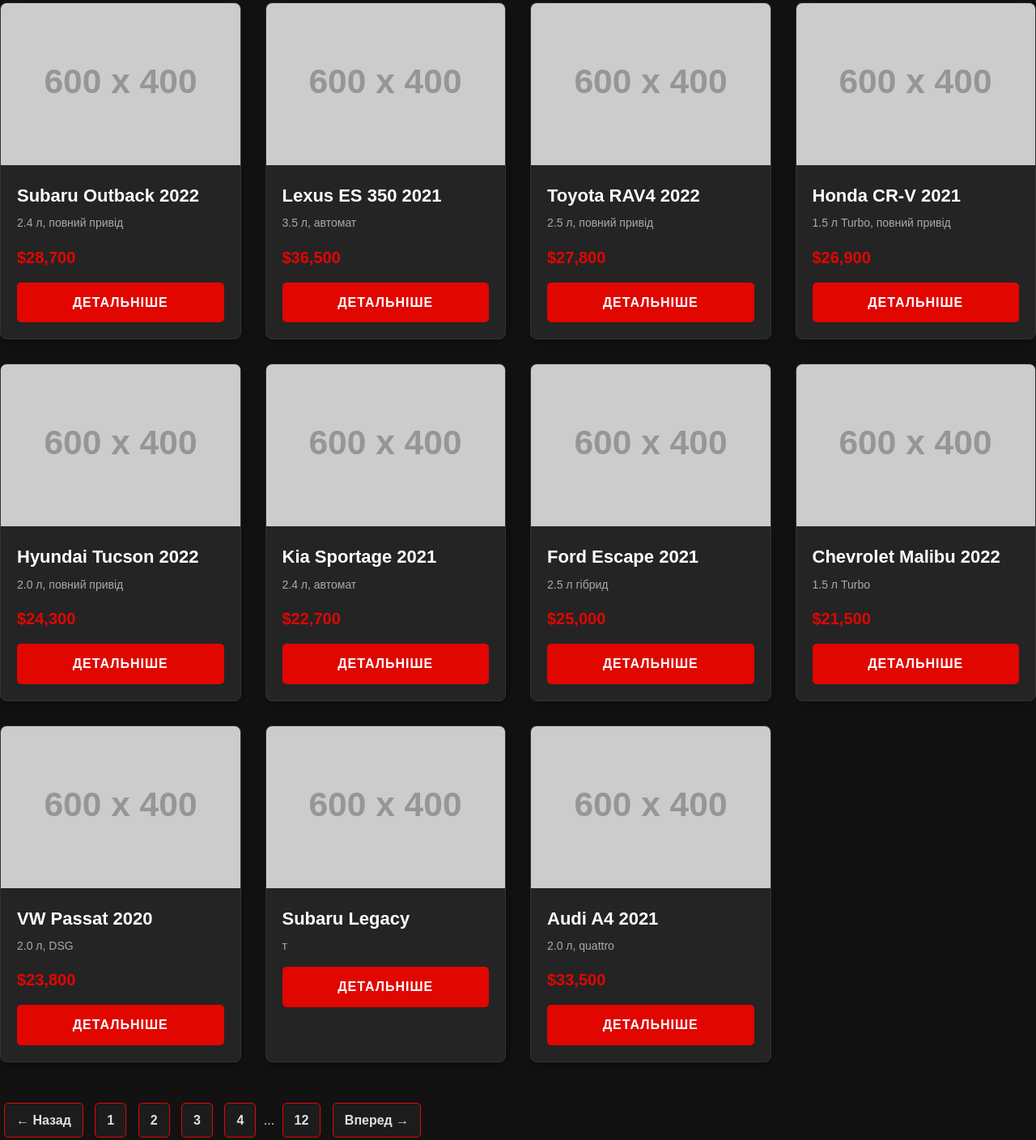
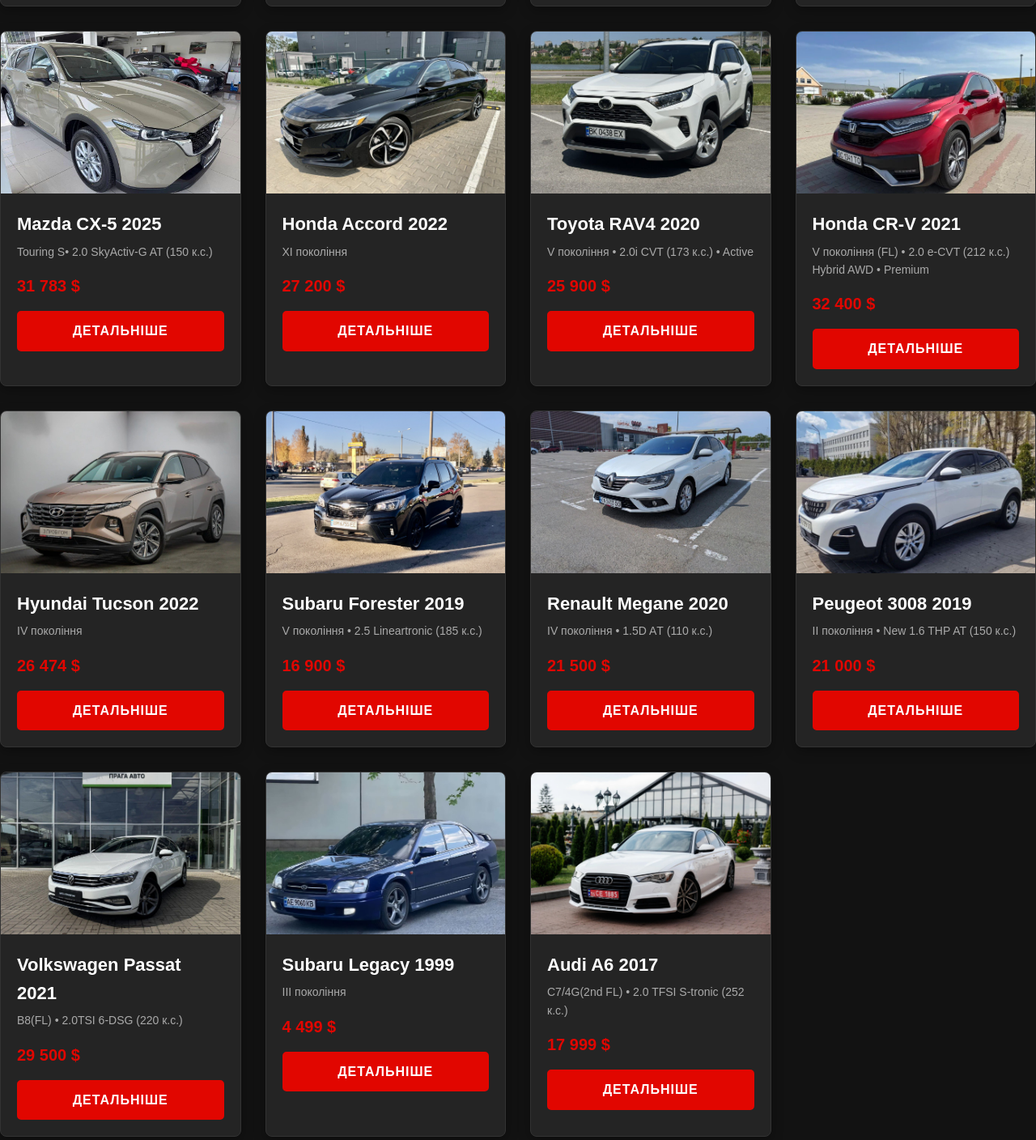
Before and after one commit to gluup0r/Gran-Drive-Motors, a plain HTML site: page catalog.html in a window 1280 px wide. Shown: the part 563-1971 px from the top of the page at 81% size. Drawn offline with Linux system fonts and the light colour scheme; placeholder pictures from the web are drawn by us.

Commit message:
заповнено каталог новими авто та розробка сайта закінчена

```diff
--- a/catalog.html
+++ b/catalog.html
@@ -21,37 +21,187 @@
         </div>
     </header>
         <div class="cars-grid">
-            <div class="car-card"><div class="car-image-container"><img src="https://via.placeholder.com/600x400/333/fff?text=Toyota+Camry" alt="Toyota Camry" class="car-image"></div><div class="car-info"><h3 class="car-title">Toyota Camry 2022</h3><p class="car-subtitle">2.5 л, автомат, передній привід</p><div class="car-price">$25,800</div><a href="#" class="btn-details">Детальніше</a></div></div>
 
-            <div class="car-card"><div class="car-image-container"><img src="https://via.placeholder.com/600x400/333/fff?text=Honda+Accord" alt="Honda Accord" class="car-image"></div><div class="car-info"><h3 class="car-title">Honda Accord 2021</h3><p class="car-subtitle">1.5 л Turbo, CVT</p><div class="car-price">$23,500</div><a href="#" class="btn-details">Детальніше</a></div></div>
+    <div class="car-card">
+        <div class="car-image-container">
+            <img src="img_catalog/camry.png" alt="Toyota Camry" class="car-image">
+        </div>
+        <div class="car-info">
+            <h3 class="car-title">Toyota Camry 2022</h3>
+            <p class="car-subtitle">VIII покоління (XV70) (FL)</p>
+            <div class="car-price">21 500 $</div>
+            <a href="https://auto.ria.com/uk/auto_toyota_camry_37952311.html" class="btn-details">Детальніше</a>
+        </div>
+    </div>
 
-            <div class="car-card"><div class="car-image-container"><img src="https://via.placeholder.com/600x400/333/fff?text=Nissan+Altima" alt="Nissan Altima" class="car-image"></div><div class="car-info"><h3 class="car-title">Nissan Altima 2022</h3><p class="car-subtitle">2.0 л, варіатор</p><div class="car-price">$22,300</div><a href="#" class="btn-details">Детальніше</a></div></div>
+    <div class="car-card">
+        <div class="car-image-container">
+            <img src="img_catalog/mazda6.png" alt="Mazda 6" class="car-image">
+        </div>
+        <div class="car-info">
+            <h3 class="car-title">Mazda 6 2020</h3>
+            <p class="car-subtitle">III покоління/GJ (2nd FL) • 2.0 AТ (165 к.с.)</p>
+            <div class="car-price">23 000 $</div>
+            <a href="https://auto.ria.com/uk/auto_mazda_6_38443119.html" class="btn-details">Детальніше</a>
+        </div>
+    </div>
 
-            <div class="car-card"><div class="car-image-container"><img src="https://via.placeholder.com/600x400/333/fff?text=Mazda+6" alt="Mazda 6" class="car-image"></div><div class="car-info"><h3 class="car-title">Mazda 6 2021</h3><p class="car-subtitle">2.5 л, автомат</p><div class="car-price">$24,900</div><a href="#" class="btn-details">Детальніше</a></div></div>
+    <div class="car-card">
+        <div class="car-image-container">
+            <img src="img_catalog/outlander.png" alt="Mitsubishi Outlander" class="car-image">
+        </div>
+        <div class="car-info">
+            <h3 class="car-title">Mitsubishi Outlander 2022</h3>
+            <p class="car-subtitle">II покоління • 2.4 CVT (167 к.с.)</p>
+            <div class="car-price">27 300 $</div>
+            <a href="https://auto.ria.com/uk/auto_mitsubishi_outlander_36108611.html" class="btn-details">Детальніше</a>
+        </div>
+    </div>
 
-            <div class="car-card"><div class="car-image-container"><img src="https://via.placeholder.com/600x400/333/fff?text=Subaru+Outback" alt="Subaru Outback" class="car-image"></div><div class="car-info"><h3 class="car-title">Subaru Outback 2022</h3><p class="car-subtitle">2.4 л, повний привід</p><div class="car-price">$28,700</div><a href="#" class="btn-details">Детальніше</a></div></div>
+    <div class="car-card">
+        <div class="car-image-container">
+            <img src="img_catalog/mazda3.png" alt="Mazda 3" class="car-image">
+        </div>
+        <div class="car-info">
+            <h3 class="car-title">Mazda 3 2021</h3>
+            <p class="car-subtitle">IV покоління • 2.5 Skyactiv AT (186 к.с.)</p>
+            <div class="car-price">18 999 $</div>
+            <a href="https://auto.ria.com/uk/auto_mazda_3_38438676.html" class="btn-details">Детальніше</a>
+        </div>
+    </div>
 
-            <div class="car-card"><div class="car-image-container"><img src="https://via.placeholder.com/600x400/333/fff?text=Lexus+ES+350" alt="Lexus ES 350" class="car-image"></div><div class="car-info"><h3 class="car-title">Lexus ES 350 2021</h3><p class="car-subtitle">3.5 л, автомат</p><div class="car-price">$36,500</div><a href="#" class="btn-details">Детальніше</a></div></div>
+    <div class="car-card">
+        <div class="car-image-container">
+            <img src="img_catalog/cx5.png" alt="Mazda CX-5" class="car-image">
+        </div>
+        <div class="car-info">
+            <h3 class="car-title">Mazda CX-5 2025</h3>
+            <p class="car-subtitle">Touring S• 2.0 SkyActiv-G AT (150 к.с.)</p>
+            <div class="car-price">31 783 $</div>
+            <a href="https://auto.ria.com/uk/newauto/auto-mazda-cx-5-2011819.html" class="btn-details">Детальніше</a>
+        </div>
+    </div>
 
-            <div class="car-card"><div class="car-image-container"><img src="https://via.placeholder.com/600x400/333/fff?text=Toyota+RAV4" alt="Toyota RAV4" class="car-image"></div><div class="car-info"><h3 class="car-title">Toyota RAV4 2022</h3><p class="car-subtitle">2.5 л, повний привід</p><div class="car-price">$27,800</div><a href="#" class="btn-details">Детальніше</a></div></div>
+    <div class="car-card">
+        <div class="car-image-container">
+            <img src="img_catalog/accord.png" alt="Honda Accord" class="car-image">
+        </div>
+        <div class="car-info">
+            <h3 class="car-title">Honda Accord 2022</h3>
+            <p class="car-subtitle">XI покоління</p>
+            <div class="car-price">27 200 $</div>
+            <a href="https://auto.ria.com/uk/auto_honda_accord_36975771.html" class="btn-details">Детальніше</a>
+        </div>
+    </div>
 
-            <div class="car-card"><div class="car-image-container"><img src="https://via.placeholder.com/600x400/333/fff?text=Honda+CR-V" alt="Honda CR-V" class="car-image"></div><div class="car-info"><h3 class="car-title">Honda CR-V 2021</h3><p class="car-subtitle">1.5 л Turbo, повний привід</p><div class="car-price">$26,900</div><a href="#" class="btn-details">Детальніше</a></div></div>
+    <div class="car-card">
+        <div class="car-image-container">
+            <img src="img_catalog/rav4.png" alt="Toyota RAV4" class="car-image">
+        </div>
+        <div class="car-info">
+            <h3 class="car-title">Toyota RAV4 2020</h3>
+            <p class="car-subtitle">V покоління • 2.0i CVT (173 к.с.) • Active</p>
+            <div class="car-price">25 900 $</div>
+            <a href="https://auto.ria.com/uk/auto_toyota_rav4_38460104.html" class="btn-details">Детальніше</a>
+        </div>
+    </div>
 
-            <div class="car-card"><div class="car-image-container"><img src="https://via.placeholder.com/600x400/333/fff?text=Hyundai+Tucson" alt="Hyundai Tucson" class="car-image"></div><div class="car-info"><h3 class="car-title">Hyundai Tucson 2022</h3><p class="car-subtitle">2.0 л, повний привід</p><div class="car-price">$24,300</div><a href="#" class="btn-details">Детальніше</a></div></div>
+    <div class="car-card">
+        <div class="car-image-container">
+            <img src="img_catalog/crv.png" alt="Honda CR-V" class="car-image">
+        </div>
+        <div class="car-info">
+            <h3 class="car-title">Honda CR-V 2021</h3>
+            <p class="car-subtitle">V покоління (FL) • 2.0 e-CVT (212 к.с.) Hybrid AWD • Premium</p>
+            <div class="car-price">32 400 $</div>
+            <a href="https://auto.ria.com/uk/auto_honda_cr-v_37871613.html" class="btn-details">Детальніше</a>
+        </div>
+    </div>
 
-            <div class="car-card"><div class="car-image-container"><img src="https://via.placeholder.com/600x400/333/fff?text=Kia+Sportage" alt="Kia Sportage" class="car-image"></div><div class="car-info"><h3 class="car-title">Kia Sportage 2021</h3><p class="car-subtitle">2.4 л, автомат</p><div class="car-price">$22,700</div><a href="#" class="btn-details">Детальніше</a></div></div>
+    <div class="car-card">
+        <div class="car-image-container">
+            <img src="img_catalog/tucson.png" alt="Hyundai Tucson" class="car-image">
+        </div>
+        <div class="car-info">
+            <h3 class="car-title">Hyundai Tucson 2022</h3>
+            <p class="car-subtitle">IV покоління</p>
+            <div class="car-price">26 474 $</div>
+            <a href="https://auto.ria.com/uk/auto_hyundai_tucson_38135448.html" class="btn-details">Детальніше</a>
+        </div>
+    </div>
 
-            <div class="car-card"><div class="car-image-container"><img src="https://via.placeholder.com/600x400/333/fff?text=Ford+Escape" alt="Ford Escape" class="car-image"></div><div class="car-info"><h3 class="car-title">Ford Escape 2021</h3><p class="car-subtitle">2.5 л гібрид</p><div class="car-price">$25,000</div><a href="#" class="btn-details">Детальніше</a></div></div>
+    <div class="car-card">
+        <div class="car-image-container">
+            <img src="img_catalog/forester.png" alt="Subaru Forester" class="car-image">
+        </div>
+        <div class="car-info">
+            <h3 class="car-title">Subaru Forester 2019</h3>
+            <p class="car-subtitle">V покоління • 2.5 Lineartronic (185 к.с.)</p>
+            <div class="car-price">16 900 $</div>
+            <a href="https://auto.ria.com/uk/auto_subaru_forester_37411936.html" class="btn-details">Детальніше</a>
+        </div>
+    </div>
 
-            <div class="car-card"><div class="car-image-container"><img src="https://via.placeholder.com/600x400/333/fff?text=Chevrolet+Malibu" alt="Chevrolet Malibu" class="car-image"></div><div class="car-info"><h3 class="car-title">Chevrolet Malibu 2022</h3><p class="car-subtitle">1.5 л Turbo</p><div class="car-price">$21,500</div><a href="#" class="btn-details">Детальніше</a></div></div>
+    <div class="car-card">
+        <div class="car-image-container">
+            <img src="img_catalog/megane.png" alt="Renault Megane" class="car-image">
+        </div>
+        <div class="car-info">
+            <h3 class="car-title">Renault Megane 2020</h3>
+            <p class="car-subtitle">IV покоління • 1.5D AТ (110 к.с.)</p>
+            <div class="car-price">21 500 $</div>
+            <a href="https://auto.ria.com/uk/auto_renault_megane_38241368.html" class="btn-details">Детальніше</a>
+        </div>
+    </div>
 
-            <div class="car-card"><div class="car-image-container"><img src="https://via.placeholder.com/600x400/333/fff?text=Volkswagen+Passat" alt="VW Passat" class="car-image"></div><div class="car-info"><h3 class="car-title">VW Passat 2020</h3><p class="car-subtitle">2.0 л, DSG</p><div class="car-price">$23,800</div><a href="#" class="btn-details">Детальніше</a></div></div>
+    <div class="car-card">
+        <div class="car-image-container">
+            <img src="img_catalog/3008.png" alt="Peugeot 3008" class="car-image">
+        </div>
+        <div class="car-info">
+            <h3 class="car-title">Peugeot 3008 2019</h3>
+            <p class="car-subtitle">II покоління • New 1.6 THP AT (150 к.с.)</p>
+            <div class="car-price">21 000 $</div>
+            <a href="https://auto.ria.com/uk/auto_peugeot_3008_38213632.html" class="btn-details">Детальніше</a>
+        </div>
+    </div>
 
-            <div class="car-card"><div class="car-image-container"><img src="https://via.placeholder.com/600x400/333/fff?text=BMW+320i" alt="Subaru Legacy" class="car-image"></div><div class="car-info"><h3 class="car-title">Subaru Legacy</h3><p class="car-subtitle">т</p><div class="car-price"></div><a href="#" class="btn-details">Детальніше</a></div></div>
+    <div class="car-card">
+        <div class="car-image-container">
+            <img src="img_catalog/passat.png" alt="VW Passat" class="car-image">
+        </div>
+        <div class="car-info">
+            <h3 class="car-title">Volkswagen Passat 2021</h3>
+            <p class="car-subtitle">B8(FL) • 2.0TSI 6-DSG (220 к.с.)</p>
+            <div class="car-price">29 500 $</div>
+            <a href="https://auto.ria.com/uk/auto_volkswagen_passat_37869673.html" class="btn-details">Детальніше</a>
+        </div>
+    </div>
 
-            <div class="car-card"><div class="car-image-container"><img src="https://via.placeholder.com/600x400/333/fff?text=Audi+A4" alt="Audi A4" class="car-image"></div><div class="car-info"><h3 class="car-title">Audi A4 2021</h3><p class="car-subtitle">2.0 л, quattro</p><div class="car-price">$33,500</div><a href="#" class="btn-details">Детальніше</a></div></div>
+    <div class="car-card">
+        <div class="car-image-container">
+            <img src="img_catalog/legacy.png" alt="Subaru Legacy" class="car-image">
+        </div>
+        <div class="car-info">
+            <h3 class="car-title">Subaru Legacy 1999</h3>
+            <p class="car-subtitle">III покоління</p>
+            <div class="car-price">4 499 $</div>
+            <a href="https://auto.ria.com/uk/auto_subaru_legacy_38266000.html" class="btn-details">Детальніше</a>
+        </div>
+    </div>
 
+    <div class="car-card">
+        <div class="car-image-container">
+            <img src="img_catalog/audi.png" alt="Audi A6" class="car-image">
         </div>
+        <div class="car-info">
+            <h3 class="car-title">Audi A6 2017</h3>
+            <p class="car-subtitle">C7/4G(2nd FL) • 2.0 TFSI S-tronic (252 к.с.)</p>
+            <div class="car-price">17 999 $</div>
+            <a href="https://auto.ria.com/uk/auto_subaru_legacy_38266000.html" class="btn-details">Детальніше</a>
+        </div>
+    </div>
+
 </div>
     <nav class="pagination">
   <a href="#" class="page-link disabled">← Назад</a>
```
Also changed, not shown: img_catalog/3008.png (added), img_catalog/accord.png (added), img_catalog/audi.png (added), img_catalog/camry.png (added), img_catalog/crv.png (added), img_catalog/cx5.png (added), img_catalog/forester.png (added), img_catalog/legacy.png (added), img_catalog/mazda3.png (added), img_catalog/mazda6.png (added), img_catalog/megane.png (added), img_catalog/outlander.png (added), img_catalog/passat.png (added), img_catalog/rav4.png (added), 1 more files. Lines whose indentation alone changed are shown as unchanged.
